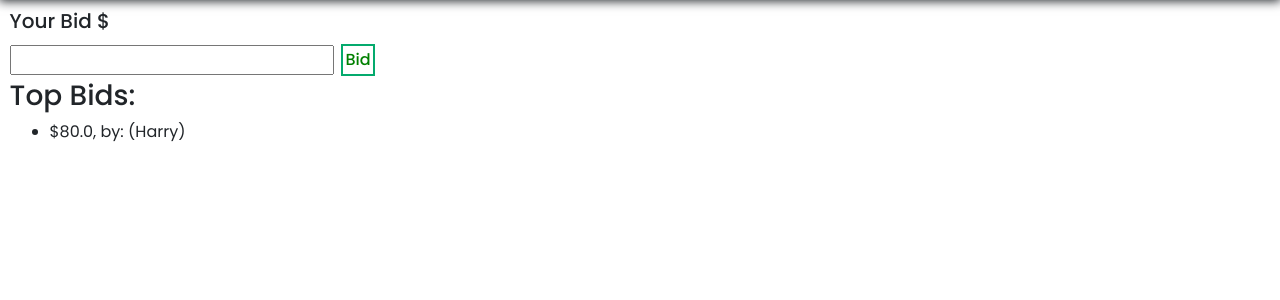
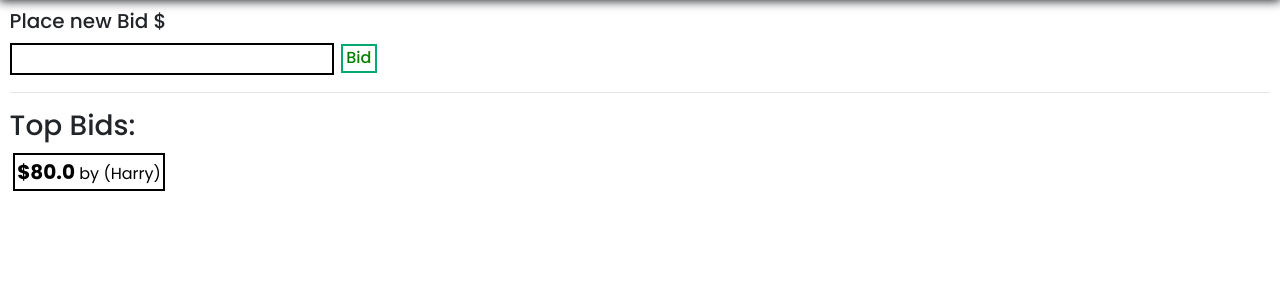
Before and after one commit to MaulikChopra/auctions-cs50web, a Django app: page /listing/1/create_new_bid in a window 1280 px wide. Shown: the part 78-378 px from the top of the page. Run offline with Django 3.2, Linux system fonts and the light colour scheme; a user stored in the database is signed in; data comes from the database, SQL or seed files in the repository; some libraries are stand-ins or nearby versions; some web fonts are replaced.

Commit message:
bidding page completed

```diff
--- a/auctions/forms.py
+++ b/auctions/forms.py
@@ -22,6 +22,11 @@
 class Create_bid_form(forms.Form):
     bid_amount = forms.FloatField(label="")
 
+    def __init__(self, *args, **kwargs):
+        super(Create_bid_form, self).__init__(*args, **kwargs)
+        for visible in self.visible_fields():
+            visible.field.widget.attrs['class'] = 'textfield'
+
 
 class Create_comment_form(forms.Form):
     comment_content = forms.CharField(widget=forms.Textarea(attrs={"rows": 1, "cols": "25%", 'placeholder': 'Add a Comment...', "class": "comment-textfield"}),
--- a/auctions/static/auctions/styles.css
+++ b/auctions/static/auctions/styles.css
@@ -82,6 +82,10 @@
   background-color: black;
   color: white !important;
 }
+.btn-black-no-hover {
+  border-color: black;
+  color: black !important;
+}
 
 .Content {
   margin: 0.6rem;
@@ -160,5 +164,10 @@
 #main-heading:hover {
   text-decoration: none;
 }
-
+#watchlist-btn {
+  padding: 0.1rem 0.5rem;
+}
+#bid-btn {
+  padding: 0.1rem 0.5rem;
+}
 /* CREATE LISTING PAGE CSS */
--- a/auctions/templates/auctions/create_new_bid.html
+++ b/auctions/templates/auctions/create_new_bid.html
@@ -5,21 +5,20 @@
 {% endif %}
     <form method="post">
         {% csrf_token %}
-        <h5>Your Bid $</h5>
+        <h5>Place new Bid $</h5>
         {{form}}
-        <button type="submit" class="button-all btn-green-hover">Bid</button>
+        <button type="submit" style="padding: 0.05rem 0.2rem"class="button-all btn-green-hover">Bid</button>
     </form>
+    <hr>
     <div>
         <h3>Top Bids:</h3>
-        <ul>
-            <li>
-                ${{top_bid}},
+            <button class="button-all btn-black-no-hover" style="font-weight: 400;">
+                <b style="font-size: 1.25rem">${{top_bid}}</b>
                 {%if owner_of_top_bid is not None%}
-                    by: {{owner_of_top_bid.first_name}} {{owner_of_top_bid.last_name}}({{owner_of_top_bid.username}})
+                    by {{owner_of_top_bid.first_name}} {{owner_of_top_bid.last_name}}({{owner_of_top_bid.username}})
                 {% else %}
                     Listing base price
                 {% endif %}
-            </li>
-        </ul>
+            </button>
     </div>
 {% endblock %}
--- a/auctions/templates/auctions/listing_page.html
+++ b/auctions/templates/auctions/listing_page.html
@@ -91,7 +91,7 @@
 <div>
     {%for bid in bids%}
         <div>
-            <button class="button-all btn-black" style="font-weight: 400;">
+            <button class="button-all btn-black-no-hover" style="font-weight: 400;">
                 <b style="font-size: 1.25rem ">${{bid.bid_amount}}</b>
                 by <b style="font-weight: 500">{{bid.owner.first_name}} {{bid.owner.last_name}}({{bid.owner.username}})</b>
                 on <em style="color: grey">{{listing.datetime_created}}</em>
@@ -127,7 +127,7 @@
 <div style="margin-left: 1rem;">
     {%for comment in comments%}
         <div>
-            <button class="button-all btn-black text-left" style="font-weight: 400;">
+            <button class="button-all btn-black-no-hover text-left" style="font-weight: 400;">
                 <b style="font-size: 1.15rem; font-weight:500; ">{{comment.comment_content}}</b>
                 <br>
                 by <b style="font-weight: 500">{{comment.owner.first_name}} {{comment.owner.last_name}} ({{comment.owner.username}})</b>
```
